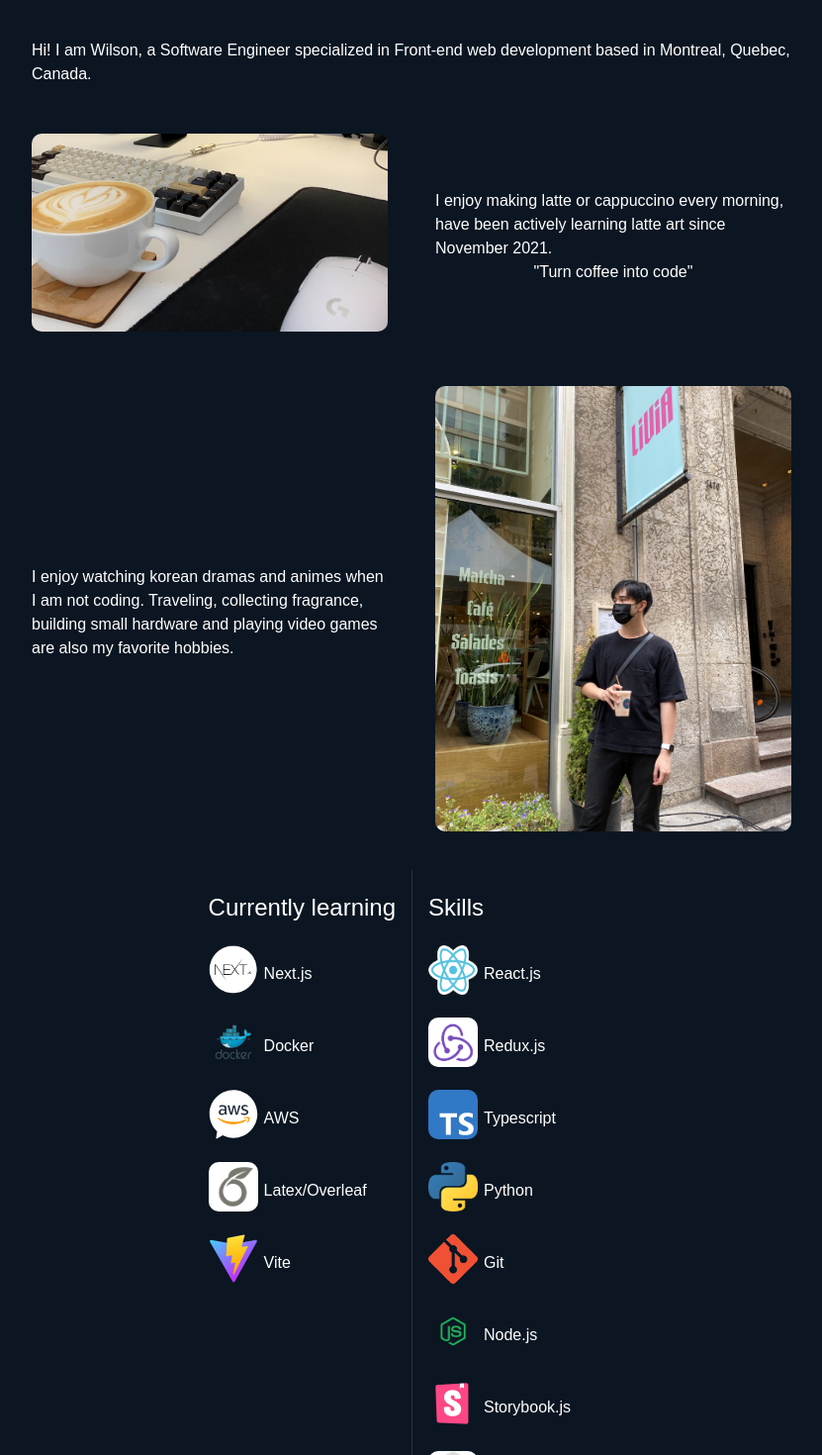
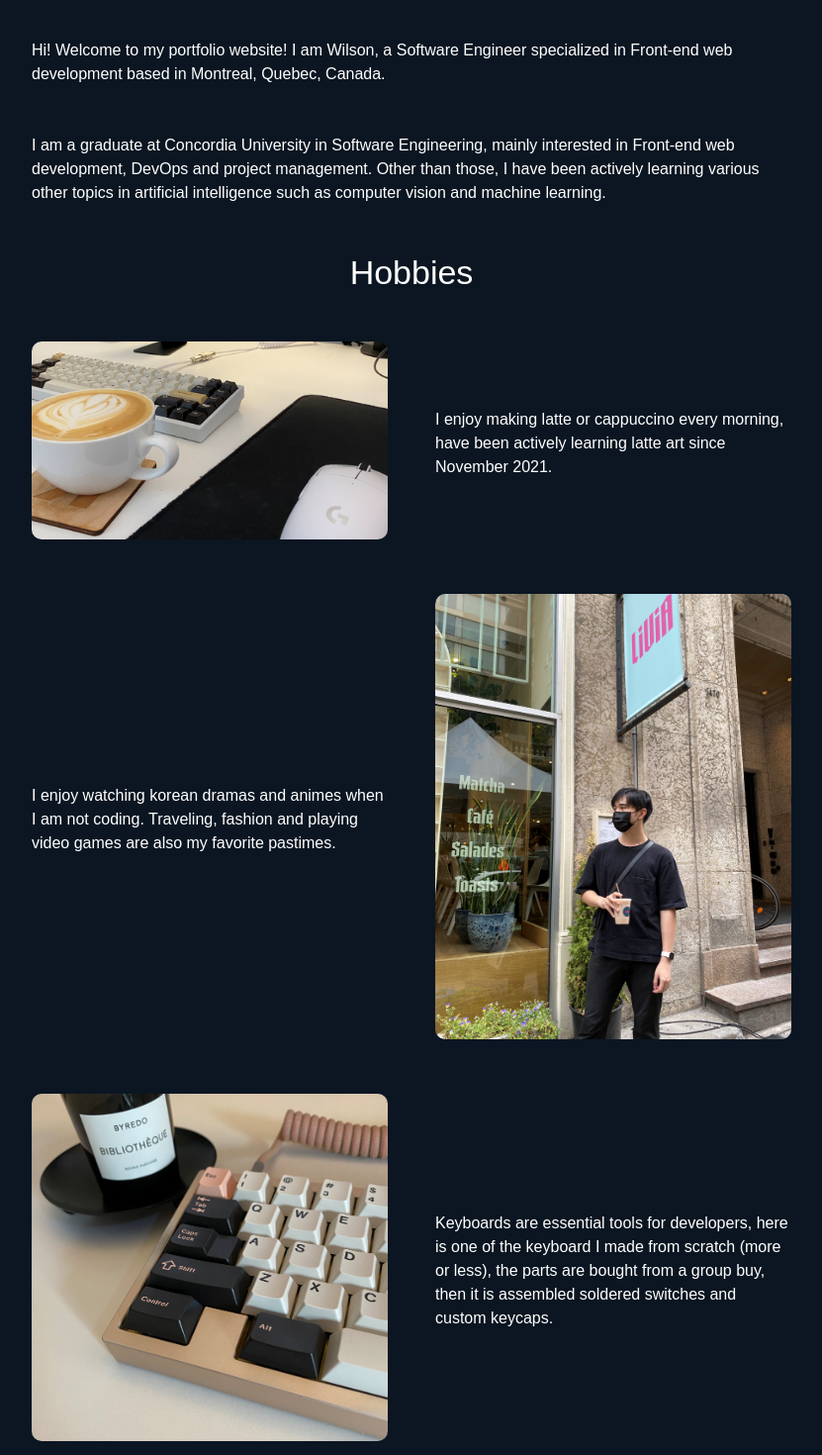
Before and after one commit to willyyhuang/portfolio, a Next.js app: page / in a window 1280 px wide. Shown: the part 180-1650 px from the top of the page at 99% size, without its empty margins (224-1055 px from the left). Built offline with nearby package versions, Linux system fonts and the light colour scheme; a web font is replaced by a local one.

Commit message:
update index page

```diff
--- a/pages/index.tsx
+++ b/pages/index.tsx
@@ -90,9 +90,20 @@ const About = () => (
     <Grid container spacing={6} style={{marginBottom: 32}}>
       <Grid item container xs={12} justifyContent='center'>
         <Typography>
-          Hi! I am Wilson, a Software Engineer specialized in Front-end web development based in
-          Montreal, Quebec, Canada.
+          Hi! Welcome to my portfolio website! I am Wilson, a Software Engineer specialized in
+          Front-end web development based in Montreal, Quebec, Canada.
         </Typography>
+      </Grid>
+      <Grid item container xs={12} justifyContent='center'>
+        <Typography>
+          I am a graduate at Concordia University in Software Engineering, mainly interested in
+          Front-end web development, DevOps and project management. Other than those, I have been
+          actively learning various other topics in artificial intelligence such as computer vision
+          and machine learning.
+        </Typography>
+      </Grid>
+      <Grid item container xs={12} justifyContent='center'>
+        <Typography variant='h4'>Hobbies</Typography>
       </Grid>
       <Grid item xs={6}>
         <StyledImage src='/coffee.png' width='900' height='500' />
@@ -102,17 +113,29 @@ const About = () => (
           I enjoy making latte or cappuccino every morning, have been actively learning latte art
           since November 2021.
         </Typography>
-        <Typography style={{textAlign: 'center'}}>&quot;Turn coffee into code&quot;</Typography>
       </Grid>
       <Grid item xs={6} style={{alignSelf: 'center'}}>
         <Typography>
-          I enjoy watching korean dramas and animes when I am not coding. Traveling, collecting
-          fragrance, building small hardware and playing video games are also my favorite hobbies.
+          I enjoy watching korean dramas and animes when I am not coding. Traveling, fashion and
+          playing video games are also my favorite pastimes.
         </Typography>
       </Grid>
       <Grid item xs={6}>
         <StyledImage src='/livia.png' width='360' height='450' />
       </Grid>
+      <Grid item xs={6}>
+        <StyledImage src='/keyboard.png' width='852' height='831' />
+      </Grid>
+      <Grid item xs={6} style={{alignSelf: 'center'}}>
+        <Typography>
+          Keyboards are essential tools for developers, here is one of the keyboard I made from
+          scratch (more or less), the parts are bought from a group buy, then it is assembled
+          soldered switches and custom keycaps.
+        </Typography>
+      </Grid>
+    </Grid>
+    <Grid item container xs={12} justifyContent='center'>
+      <Typography variant='h4'>Skills</Typography>
     </Grid>
     <Grid container>
       <Grid item container xs={6} justifyContent='end'>
@@ -125,7 +148,7 @@ const About = () => (
             </ListItemText>
           </ListItem>
           {learnings.map((skill) => (
-            <ListItem>
+            <ListItem key={skill.name}>
               <ListItemAvatar>
                 <StyledImage src={skill.logo} width='50' height='50' />
               </ListItemAvatar>
@@ -139,11 +162,11 @@ const About = () => (
         <List>
           <ListItem>
             <ListItemText>
-              <Typography style={{fontSize: '150%', fontWeight: 500}}>Skills</Typography>
+              <Typography style={{fontSize: '150%', fontWeight: 500}}>Tools</Typography>
             </ListItemText>
           </ListItem>
           {skills.map((skill) => (
-            <ListItem>
+            <ListItem key={skill.name}>
               <ListItemAvatar>
                 <StyledImage src={skill.logo} width='50' height='50' />
               </ListItemAvatar>
```
Also changed, not shown: public/keyboard.png (added).
